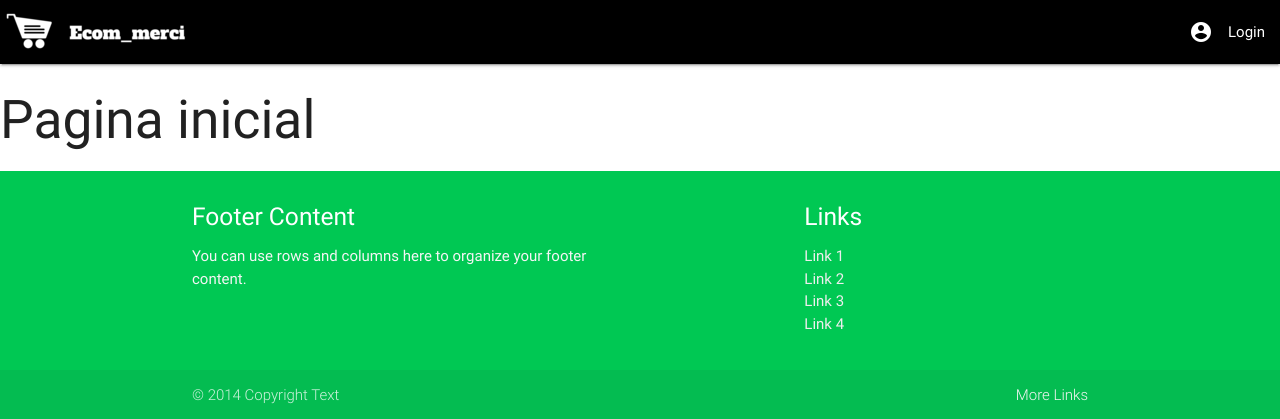
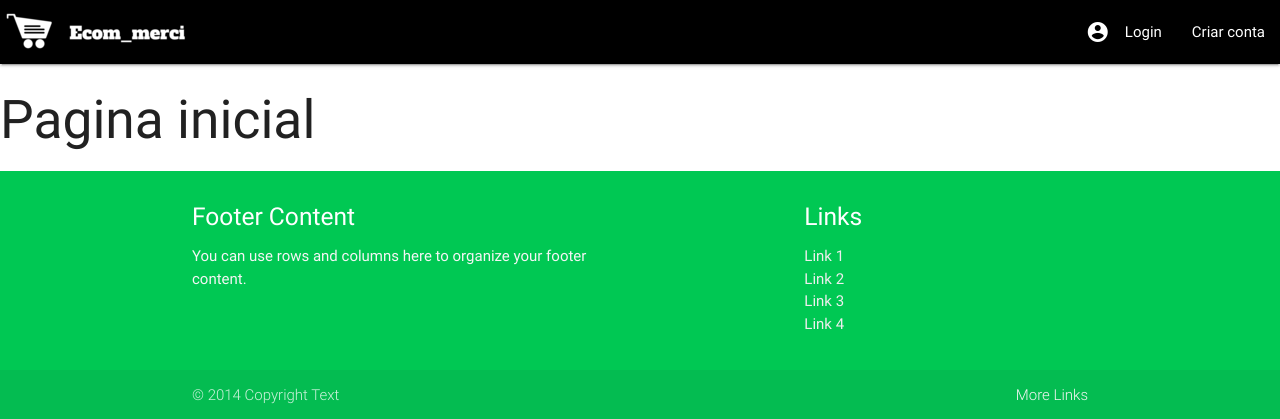
Before and after one commit to Desenho-2-2017/Ecom_merci, a Django app: page / in a window 1280 px wide. Shown: the top 419 px of the page. Run offline with Django 3.2, Linux system fonts and the light colour scheme; parts of the project's set-up code (start-up, migrations or seed data) failed here and were passed over; some libraries are stand-ins or nearby versions.

Commit message:
Adding sign up link

```diff
--- a/ecom_merci/templates/header.html
+++ b/ecom_merci/templates/header.html
@@ -1,8 +1,8 @@
 {% block header %}
 <nav>
-  <div class="nav-wrapper black">
+  <div class="nav-wrapper black accent-4">
     <a href="/">
-    <img src="../static/images/logo.png" height="64" class="responsive-image" width="64">
+    <img src="../../../static/images/logo.png" height="64" class="responsive-image" width="64">
     </a>
     <a href="/">
     <img src="../../../static/images/texto.png" height="64" class="brand-logo responsive-image left-align">
@@ -10,6 +10,7 @@
     <ul class="right hide-on-med-and-down">
       <li><i class="large material-icons">account_circle</i></li>
       <li><a href="/users/login/">Login</a></li>
+      <li><a href="/users/sign_up/">Criar conta</a></li>
   </div>
 </nav>
  {% endblock%}
```
